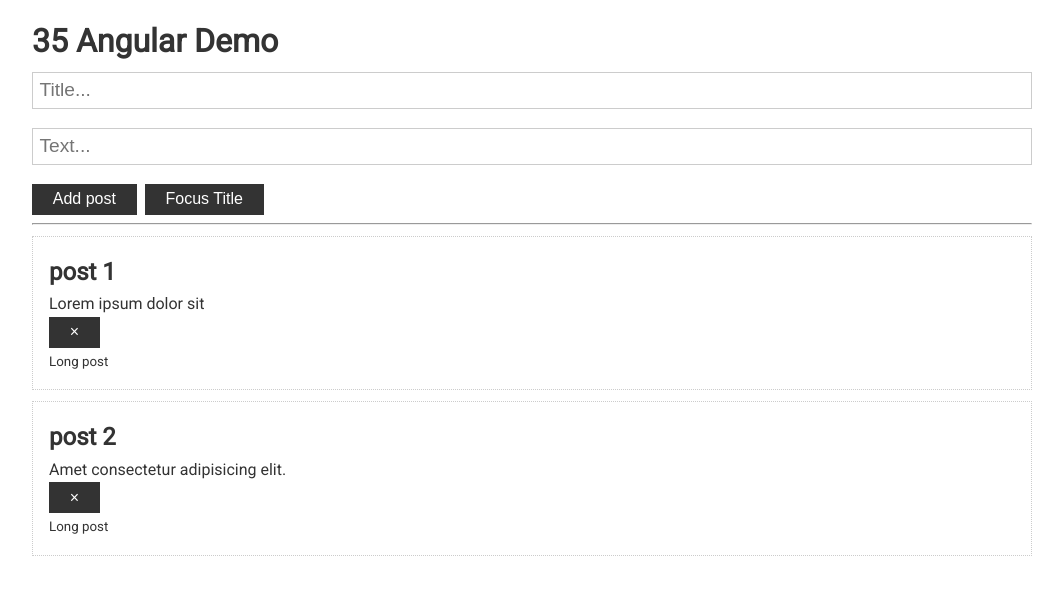
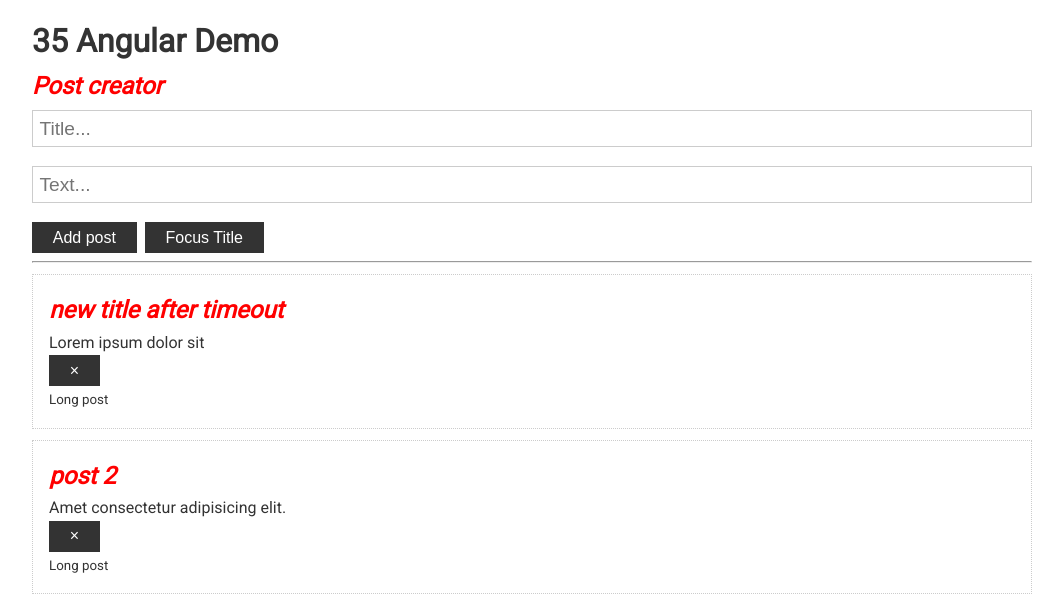
Before and after one commit to TkachukRR/26-angular-demo, an Angular app: page / in a window 1280 px wide. Shown: the top 612 px of the page, without its empty margins (108-1171 px from the left). Built offline with nearby package versions, Linux system fonts and the light colour scheme.

Commit message:
#009 added encapsulation

```diff
--- a/src/app/app.component.html
+++ b/src/app/app.component.html
@@ -2,6 +2,7 @@
   <h1>
     {{ title.split("-").join(" ") }}
   </h1>
+  <h2>Post creator</h2>
 
   <app-create-post-form (onAdd)="addPost($event)"> </app-create-post-form>
   <hr />
--- a/src/app/app.component.ts
+++ b/src/app/app.component.ts
@@ -1,4 +1,4 @@
-import { Component } from '@angular/core';
+import { Component, OnInit } from '@angular/core';
 
 export interface Post {
   title: string;
@@ -10,7 +10,7 @@ export interface Post {
   templateUrl: './app.component.html',
   styleUrls: ['./app.component.scss'],
 })
-export class AppComponent {
+export class AppComponent implements OnInit {
   title = '35-angular-demo';
 
   posts: Array<Post> = [
@@ -26,4 +26,11 @@ export class AppComponent {
     console.log('post ID to remove', id);
     this.posts = this.posts.filter((p) => p.id !== id);
   }
+
+  ngOnInit(): void {
+    setTimeout(() => {
+      console.log('timeOut');
+      this.posts[0].title = 'new title after timeout';
+    }, 3000);
+  }
 }
--- a/src/app/titled-post/titled-post.component.scss
+++ b/src/app/titled-post/titled-post.component.scss
@@ -0,0 +1,5 @@
+h2 {
+  font-weight: bold;
+  font-style: italic;
+  color: red;
+}
--- a/src/app/titled-post/titled-post.component.ts
+++ b/src/app/titled-post/titled-post.component.ts
@@ -3,6 +3,7 @@ import {
   AfterContentInit,
   AfterViewChecked,
   AfterViewInit,
+  ChangeDetectionStrategy,
   Component,
   ContentChild,
   DoCheck,
@@ -14,6 +15,7 @@ import {
   OnInit,
   Output,
   SimpleChanges,
+  ViewEncapsulation,
 } from '@angular/core';
 import { Post } from '../app.component';
 
@@ -21,6 +23,9 @@ import { Post } from '../app.component';
   selector: 'app-titled-post',
   templateUrl: './titled-post.component.html',
   styleUrls: ['./titled-post.component.scss'],
+  changeDetection: ChangeDetectionStrategy.Default,
+  // changeDetection: ChangeDetectionStrategy.OnPush,
+  encapsulation: ViewEncapsulation.None,
 })
 export class TitledPostComponent
   implements
```
